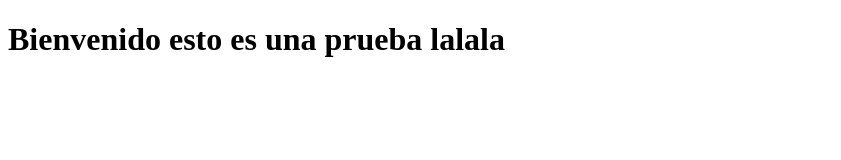
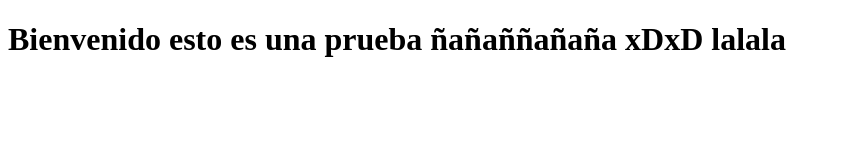
Before and after one commit to kenbrownomg/prueba, a plain HTML site: page index.html in a window 1280 px wide. Shown: the whole page, without its empty margins (0-841 px from the left). Drawn offline with Linux system fonts and the light colour scheme.

Commit message:
Update index.html

```diff
--- a/index.html
+++ b/index.html
@@ -6,6 +6,6 @@
         </title>
     </head>
     <body>
-        <h1>Bienvenido esto es una prueba   lalala</h1>
+        <h1>Bienvenido esto es una prueba  ñañaññañaña xDxD lalala</h1>
     </body>
 </html>
```
